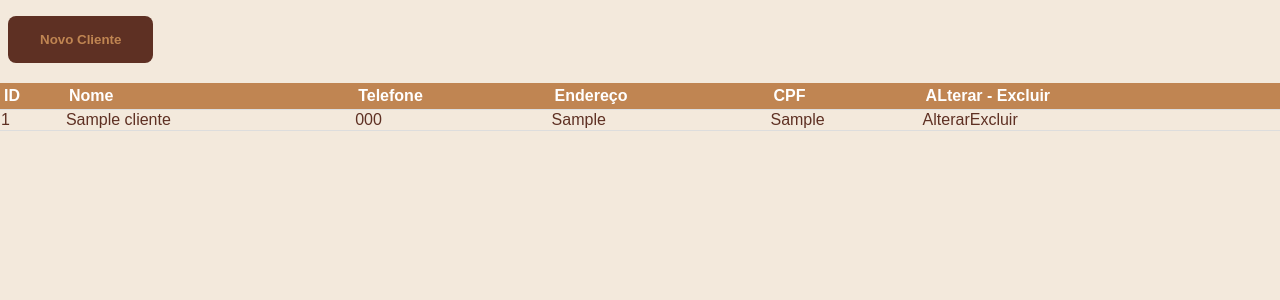
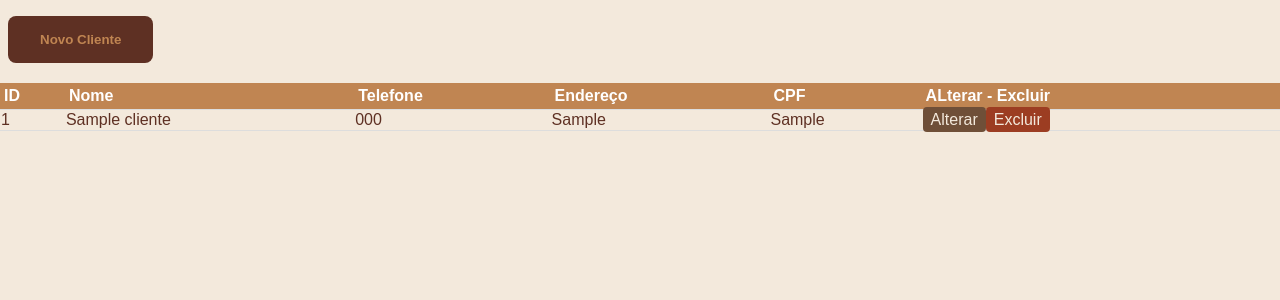
Before and after one commit to AllyssonR/lista_cliente, a PHP site: page / in a window 1280 px wide. Shown: the part 82-382 px from the top of the page. Run offline with PHP 8.4, Linux system fonts and the light colour scheme; tables that the repository leaves empty or names only in its code hold one stand-in row (values such as "Sample post").

Commit message:
esta funcionando o alterar

```diff
--- a/classecliente.php
+++ b/classecliente.php
@@ -156,10 +156,10 @@ class cliente
   public function excluirCliente($idCliente)
   {
     require("./conexaobd.php");
-    $comando = "DELETE FROM cliente WHERE id_cliente=:idAluno";
+    $comando = "DELETE FROM clientes WHERE id_cliente=:idCliente";
 
     $stmt = $pdo->prepare($comando);
-    $stmt->bindParam(":idAluno", $idCliente);
+    $stmt->bindParam(":idCliente", $idCliente);
     $stmt->execute();
     if ($stmt->rowCount() == 1) {
       $retorna = true;
--- a/index.php
+++ b/index.php
@@ -45,8 +45,8 @@
         echo "<td>$endereco</td>";
         echo "<td>$cpf</td>";
         echo "<td>";
-        echo "<a>Alterar</a>";
-        echo "<a>Excluir</a>";
+        echo "<a class='alterar' href='cliente.php?idCliente=$idCliente'>Alterar</a>";
+        echo "<a class='excluir' href='excluir.php?idCliente=$idCliente'>Excluir</a>";
         echo "</td>";
         echo "</tr>";
       }
--- a/style.css
+++ b/style.css
@@ -48,9 +48,24 @@ th,
 td {
   padding: 12px, 15px;
   text-align: left;
-  color:var(--caput-mortuum);
+  color: var(--caput-mortuum);
   font-family: Arial, Helvetica, sans-serif;
   border-bottom: 1px solid #ddd;
+}
+td a {
+  text-decoration: none;
+  padding: 0.25rem 0.5rem;
+  border-radius: 4px;
+  font-size: 16px;
+  transition: all 0.3s ease;
+}
+td a.alterar {
+  background-color: #6f4f38;
+  color: var(--linen);
+}
+td a.excluir{
+  background-color: #9C3D22 ;
+  color: var(--linen);
 }
 th {
   background-color: var(--caramel);
```
Also changed, not shown: excluir.php (added, +28 -0 lines).
